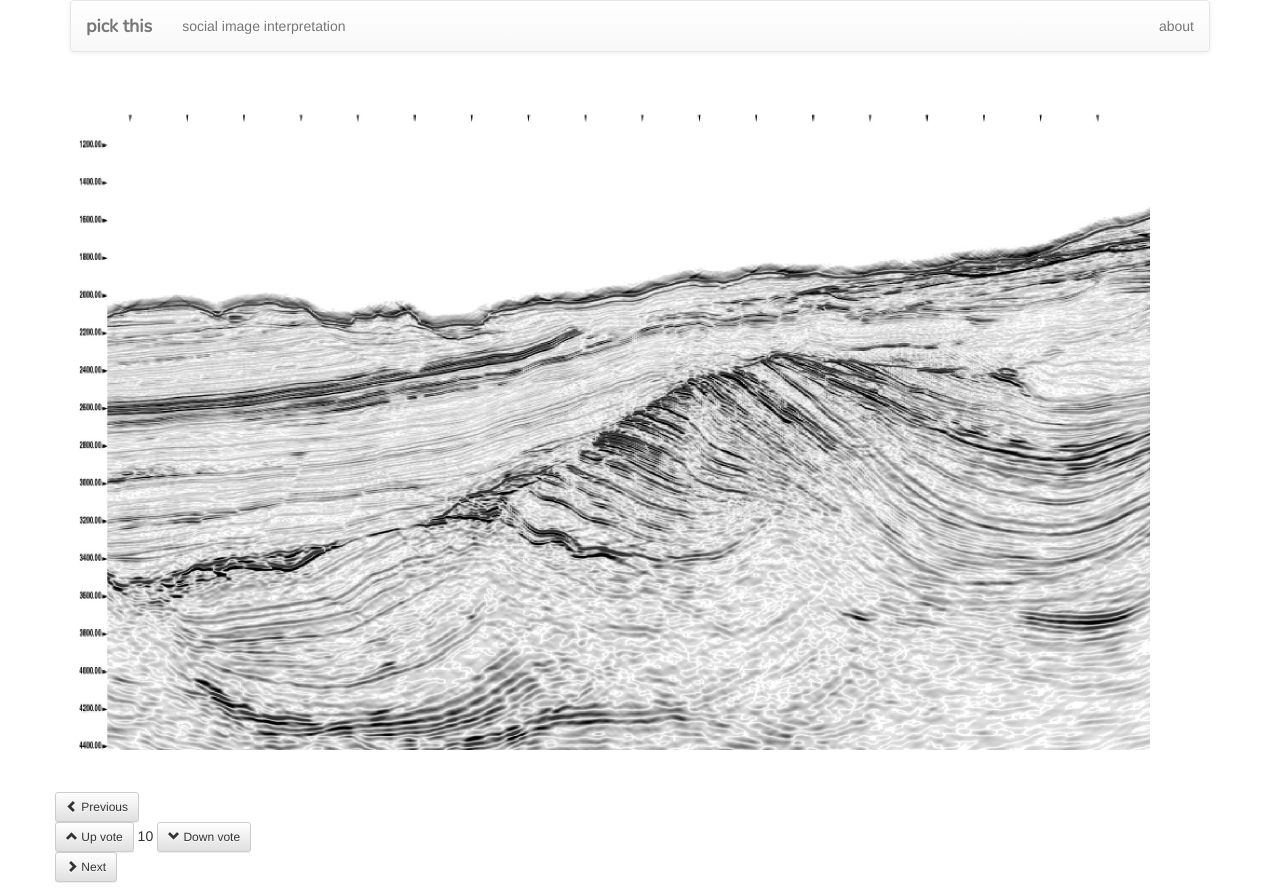
After one commit to stevejpurves/pickr, a Python web app: template templates/results.html in a window 1280 px wide. The commit adds this page. Shown: the top 889 px of the page. Run offline with Jinja, Linux system fonts and the light colour scheme; the template is opened without the code that fills it, so the values that code supplies are empty; some libraries are stand-ins or nearby versions.

Commit message:
added results...

```diff
--- a/templates/pickpoint.html
+++ b/templates/pickpoint.html
@@ -31,7 +31,7 @@
       <button id="clear-button" type="button" class="alert alert-warning">
         Clear
       </button>
-	  <button class="btn btn-default" type="button"
+	  <button  type="button"
 		  onclick="document.location.href='/results';">
 		  <img src="images/Skull_Sticker_Green_pickthis.jpg"/>
 	  </button>
--- /dev/null
+++ b/templates/results.html
@@ -0,0 +1,40 @@
+{% extends "base.html" %}
+
+{% block content %}
+<div class="container">
+
+
+
+
+
+      <img height="720" width="1080" src="/static/data/brazil_ang_unc.png">
+
+
+      <div class="row">
+	<button type="button" id="previous"
+		class="btn btn-default btn-sm">
+	  <span class="glyphicon glyphicon-chevron-left"></span>
+	  Previous
+	</button>
+	<div class="col">
+	  <button type="button" id="up_vote"
+		  class="btn btn-default btn-sm">
+	    <span class="glyphicon glyphicon-chevron-up"></span>
+	    Up vote
+	  </button>
+	  10
+	  <button type="button" id="up_vote"
+		  class="btn btn-default btn-sm">
+	    <span class="glyphicon glyphicon-chevron-down"></span>
+	    Down vote
+	  </button>
+	</div>
+      <button type="button" id="previous"
+	      class="btn btn-default btn-sm">
+	<span class="glyphicon glyphicon-chevron-right"></span>
+	Next
+      </button>
+
+</div>
+
+{% endblock %}
```
